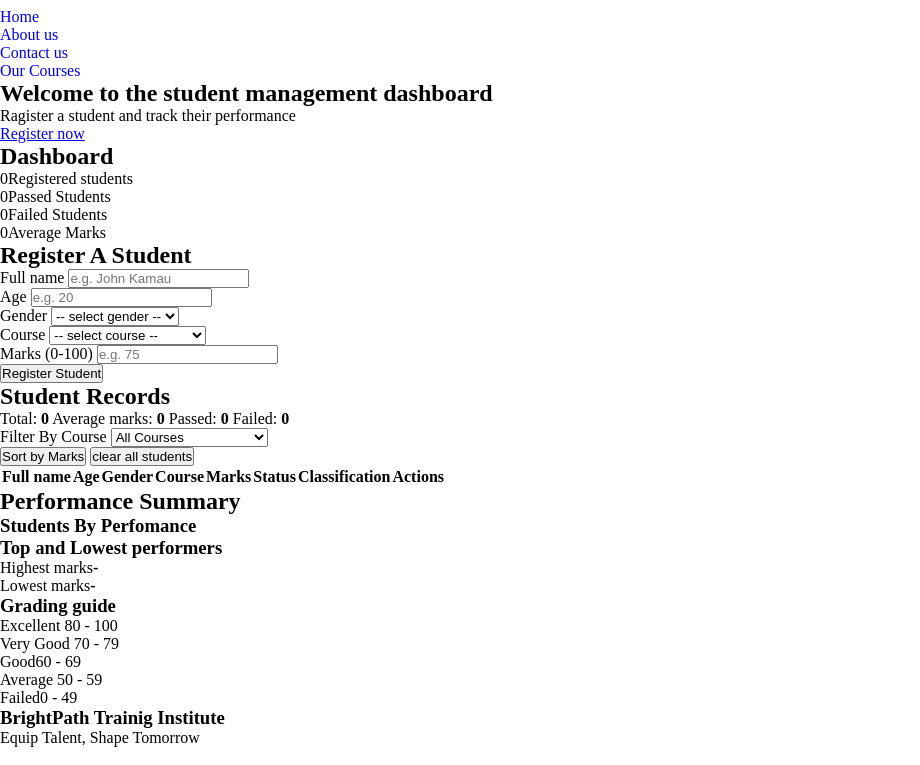
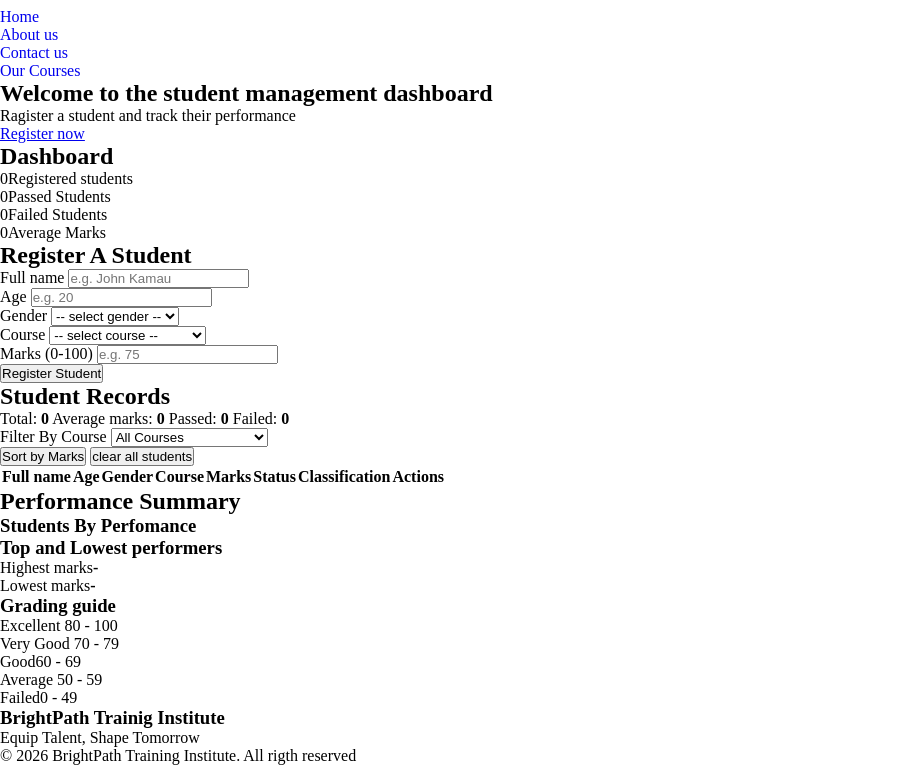
Before and after one commit to jtrevor08/Student-management, a plain HTML site: page index.html in a window 1280 px wide. Shown: the part 49-814 px from the top of the page, without its empty margins (0-920 px from the left). Drawn offline with Linux system fonts and the light colour scheme.

Commit message:
completed HTML

```diff
--- a/index.html
+++ b/index.html
@@ -200,6 +200,7 @@
           <p>Equip Talent, Shape Tomorrow</p>
         </div>
       </div>
+      <p>&copy; 2026 BrightPath Training Institute. All rigth reserved</p>
     </footer>
   </body>
 </html>
```
